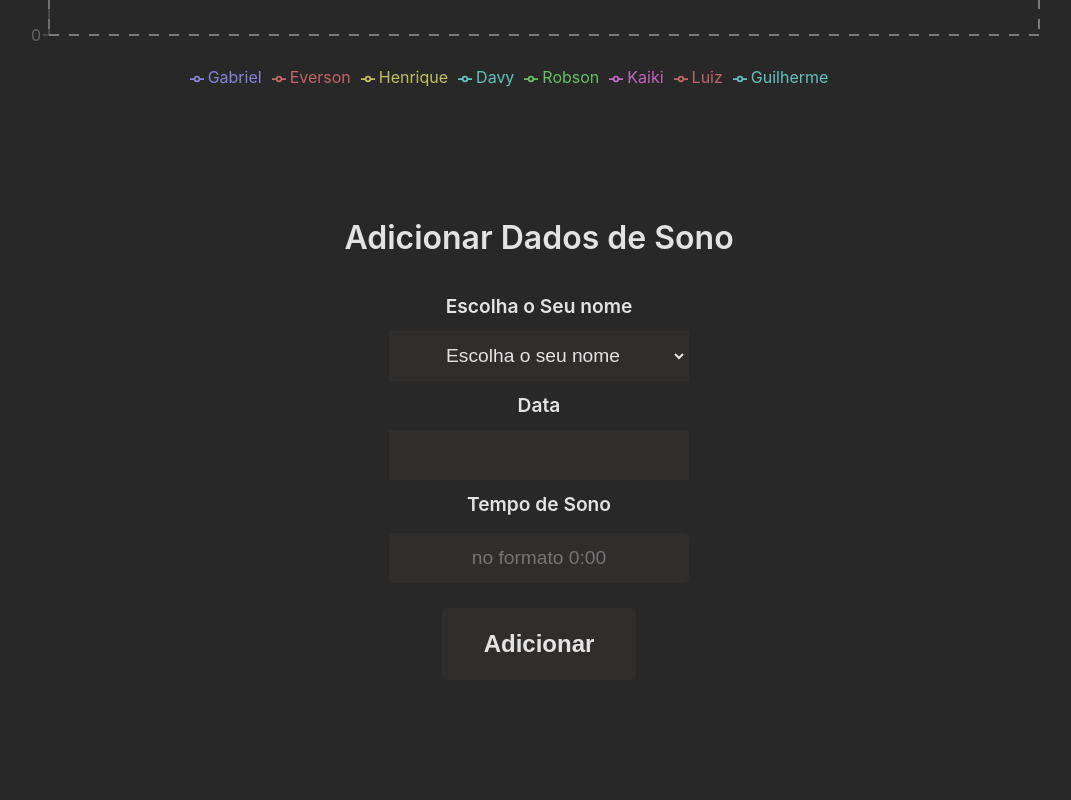
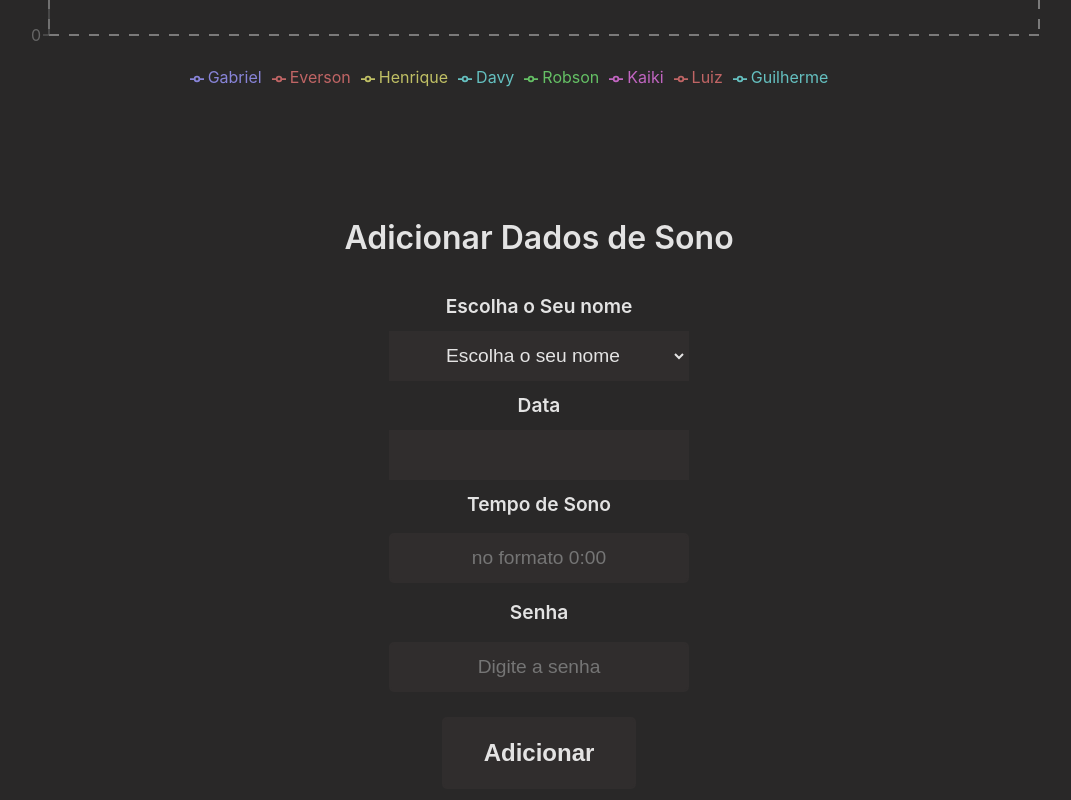
Before and after one commit to LuizBrugnera/sleep-graphics, a React (Vite) app: page / in a window 1280 px wide. Shown: the part 616-1416 px from the top of the page, without its empty margins (101-1172 px from the left). Built offline with nearby package versions, Linux system fonts and the light colour scheme; no server answers.

Commit message:
feat - primitive security system

```diff
--- a/src/components/FormAddSleepData.tsx
+++ b/src/components/FormAddSleepData.tsx
@@ -14,6 +14,7 @@ const FormAddSleepData = ({ setSleepData }: FormAddSleepDataProps) => {
   const [date, setDate] = useState<Date | null>(null);
   const [message, setMessage] = useState({ text: "", type: "" });
   const [name, setName] = useState("undefined");
+  const [password, setPassword] = useState("");
 
   function formatDate(date: Date): string {
     const day = String(date.getDate()).padStart(2, "0");
@@ -39,6 +40,10 @@ const FormAddSleepData = ({ setSleepData }: FormAddSleepDataProps) => {
       setMessage({ text: "Escolha o tempo de sono!", type: "error" });
       return false;
     }
+    if (password === "") {
+      setMessage({ text: "Digite a senha", type: "error" });
+      return false;
+    }
 
     const isValid = /^([0-9]{1,2}|1[0-9]|2[0-3]):[0-5][0-9]$/.test(sleepTime);
     if (!isValid) {
@@ -59,8 +64,15 @@ const FormAddSleepData = ({ setSleepData }: FormAddSleepDataProps) => {
         name,
         date: formatDate(date!),
         sleepTime,
+        password,
       });
-      if (data) {
+      if (data === undefined) {
+        setMessage({
+          text: "Senha incorreta!",
+          type: "error",
+        });
+        return;
+      } else if (data) {
         setMessage({ text: "Dados adicionados com sucesso!", type: "sucess" });
         const DataList = await SleepDataService.getGroupedSleepData();
         if (DataList) {
@@ -119,6 +131,19 @@ const FormAddSleepData = ({ setSleepData }: FormAddSleepDataProps) => {
             setSleepTime(e.target.value)
           }
         />
+
+        <S.FormLabel htmlFor="password">Senha</S.FormLabel>
+        <S.FormInput
+          type="text"
+          name="password"
+          id="password"
+          placeholder="Digite a senha"
+          value={password}
+          onChange={(e: React.ChangeEvent<HTMLInputElement>) =>
+            setPassword(e.target.value)
+          }
+        />
+
         <S.WarningMessage typeMessage={message.type}>
           {message.text}
         </S.WarningMessage>
--- a/src/components/SleepTimeBarChart.tsx
+++ b/src/components/SleepTimeBarChart.tsx
@@ -34,6 +34,11 @@ export function SleepTimeBarChart({ sleepData, type }: SleepBarChartProps) {
         0
       );
       return { name: name.replace("sleepTime", ""), all };
+    });
+
+    allSleep.push({
+      name: "Humano",
+      all: 8 * sleepData.length,
     });
 
     allSleep.sort((a, b) => b.all - a.all);
--- a/src/components/dto/SleepDataDto.ts
+++ b/src/components/dto/SleepDataDto.ts
@@ -2,12 +2,14 @@ export interface CreateSleepDataDTO {
   sleepTime: string;
   date: string;
   name: string;
+  password: string;
 }
 
 export interface UpdateSleepDataDTO {
   sleepTime?: string;
   date?: string;
   name?: string;
+  password: string;
 }
 
 export interface SleepDataDTO {
--- a/src/components/services/SleepDataService.ts
+++ b/src/components/services/SleepDataService.ts
@@ -15,6 +15,8 @@ export const SleepDataService = {
         `${import.meta.env.VITE_API_URL}/sleepdata`,
         data
       );
+
+      if (response.status === 403) return undefined;
 
       const sleepData: SleepDataDTO = {
         _id: response.data.id,
--- a/src/styles.ts
+++ b/src/styles.ts
@@ -255,7 +255,7 @@ export const FormContainer = styled.div`
   justify-content: center;
   align-items: center;
   flex-wrap: wrap;
-  height: 500px;
+  height: 700px;
   width: 100%;
   margin-top: 100px;
 `;
```
